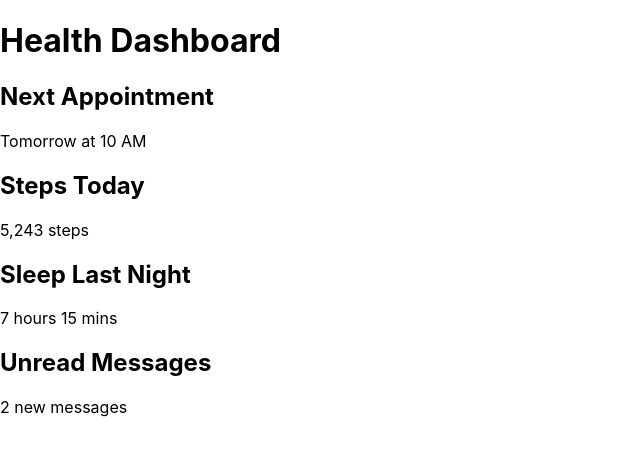
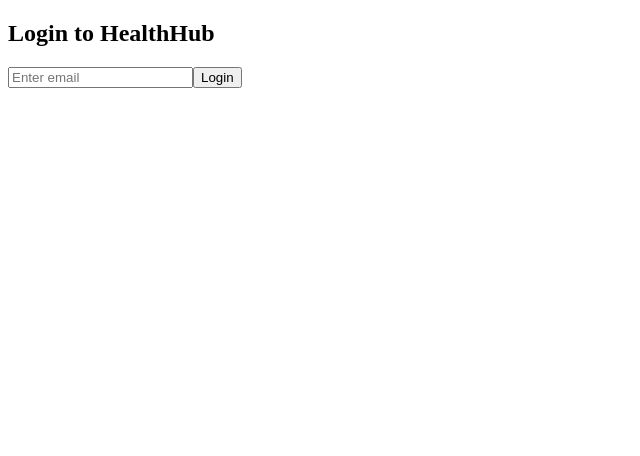
Before and after one commit to sindhu-1602/HealthHub, a React (Create React App) app in the folder healthhub/: page /login in a window 1280 px wide. Shown: the top 456 px of the page, without its empty margins (0-640 px from the left). Built offline with nearby package versions, Linux system fonts and the light colour scheme.

Commit message:
Finalize HealthHub basic frontend version

```diff
--- a/healthhub/package.json
+++ b/healthhub/package.json
@@ -9,7 +9,7 @@
     "@testing-library/user-event": "^13.5.0",
     "react": "^19.1.0",
     "react-dom": "^19.1.0",
-    "react-scripts": "5.0.1",
+    "react-scripts": "^5.0.1",
     "web-vitals": "^2.1.4"
   },
   "scripts": {
--- a/healthhub/src/App.js
+++ b/healthhub/src/App.js
@@ -1,8 +1,20 @@
-import React from 'react';
-import Dashboard from './pages/Dashboard';
+import { BrowserRouter as Router, Routes, Route } from 'react-router-dom';
+import Profile from './pages/Profile';
+import Chat from './pages/Chat';
+import Login from './pages/Login';
+import Notifications from './pages/Notifications';
 
 function App() {
-  return <Dashboard />;
+  return (
+    <Router>
+      <Routes>
+        <Route path="/profile" element={<Profile />} />
+        <Route path="/chat" element={<Chat />} />
+        <Route path="/login" element={<Login />} />
+        <Route path="/notifications" element={<Notifications />} />
+      </Routes>
+    </Router>
+  );
 }
 
 export default App;
--- /dev/null
+++ b/healthhub/src/context/AuthContext.jsx
@@ -0,0 +1,25 @@
+import React, { createContext, useState, useContext } from 'react';
+
+const AuthContext = createContext();
+
+export function AuthProvider({ children }) {
+  const [user, setUser] = useState(null);
+
+  const login = (email) => {
+    setUser({ email });
+  };
+
+  const logout = () => {
+    setUser(null);
+  };
+
+  return (
+    <AuthContext.Provider value={{ user, login, logout }}>
+      {children}
+    </AuthContext.Provider>
+  );
+}
+
+export function useAuth() {
+  return useContext(AuthContext);
+}
--- a/healthhub/src/index.js
+++ b/healthhub/src/index.js
@@ -1,17 +1,11 @@
 import React from 'react';
 import ReactDOM from 'react-dom/client';
-import './index.css';
 import App from './App';
-import reportWebVitals from './reportWebVitals';
+import { AuthProvider } from './context/AuthContext'; // ✅ import it
 
 const root = ReactDOM.createRoot(document.getElementById('root'));
 root.render(
-  <React.StrictMode>
+  <AuthProvider>
     <App />
-  </React.StrictMode>
+  </AuthProvider>
 );
-
-// If you want to start measuring performance in your app, pass a function
-// to log results (for example: reportWebVitals(console.log))
-// or send to an analytics endpoint. Learn more: https://bit.ly/CRA-vitals
-reportWebVitals();
--- /dev/null
+++ b/healthhub/src/pages/Login.jsx
@@ -0,0 +1,34 @@
+import React, { useState } from 'react';
+import { useNavigate } from 'react-router-dom';
+import { useAuth } from '../context/AuthContext';
+
+export default function Login() {
+  const [email, setEmail] = useState('');
+  const { login } = useAuth();
+  const navigate = useNavigate();
+
+  const handleLogin = () => {
+    if (!email) return alert('Enter an email!');
+    login(email);
+    navigate('/'); // Redirect to Dashboard after login
+  };
+
+  return (
+    <div className="max-w-md mx-auto mt-10 p-6 border rounded shadow">
+      <h2 className="text-2xl font-bold mb-4">Login to HealthHub</h2>
+      <input
+        type="email"
+        placeholder="Enter email"
+        className="border p-2 w-full mb-4"
+        value={email}
+        onChange={(e) => setEmail(e.target.value)}
+      />
+      <button
+        className="bg-blue-600 text-white px-4 py-2 rounded w-full"
+        onClick={handleLogin}
+      >
+        Login
+      </button>
+    </div>
+  );
+}
```
Also changed, not shown: healthhub/src/components/Navbar.jsx (added, +13 -0 lines), healthhub/src/components/PrivateRoute.jsx (added, +9 -0 lines), 1 other file (tests, documents, lock files or other folders).
